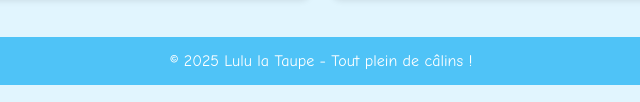
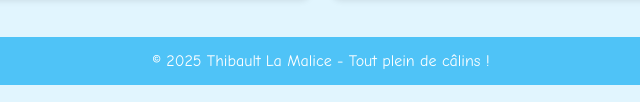
Before and after one commit to AgentWabi/ThibaultLaMalice, a plain HTML site: page index.html in a window 1280 px wide. Shown: the part 695-797 px from the top of the page, 319-959 px from the left. Drawn offline with Linux system fonts and the light colour scheme.

Commit message:
Update index.html pour le footer

```diff
--- a/index.html
+++ b/index.html
@@ -43,7 +43,7 @@
 </div>
 
 <footer>
-  © 2025 Lulu la Taupe - Tout plein de câlins !
+  © 2025 Thibault La Malice - Tout plein de câlins !
 </footer>
 
 </body>
```
